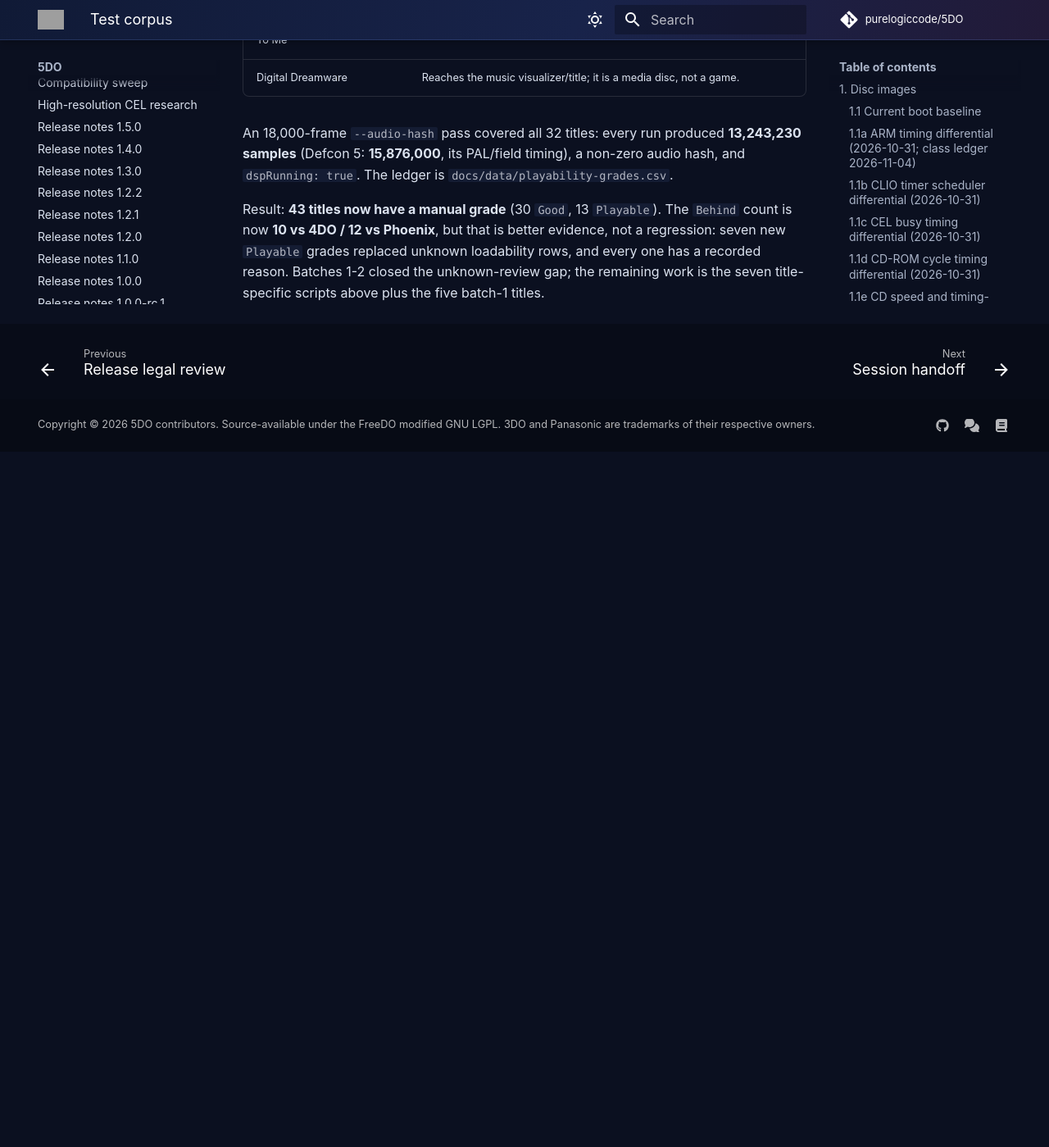
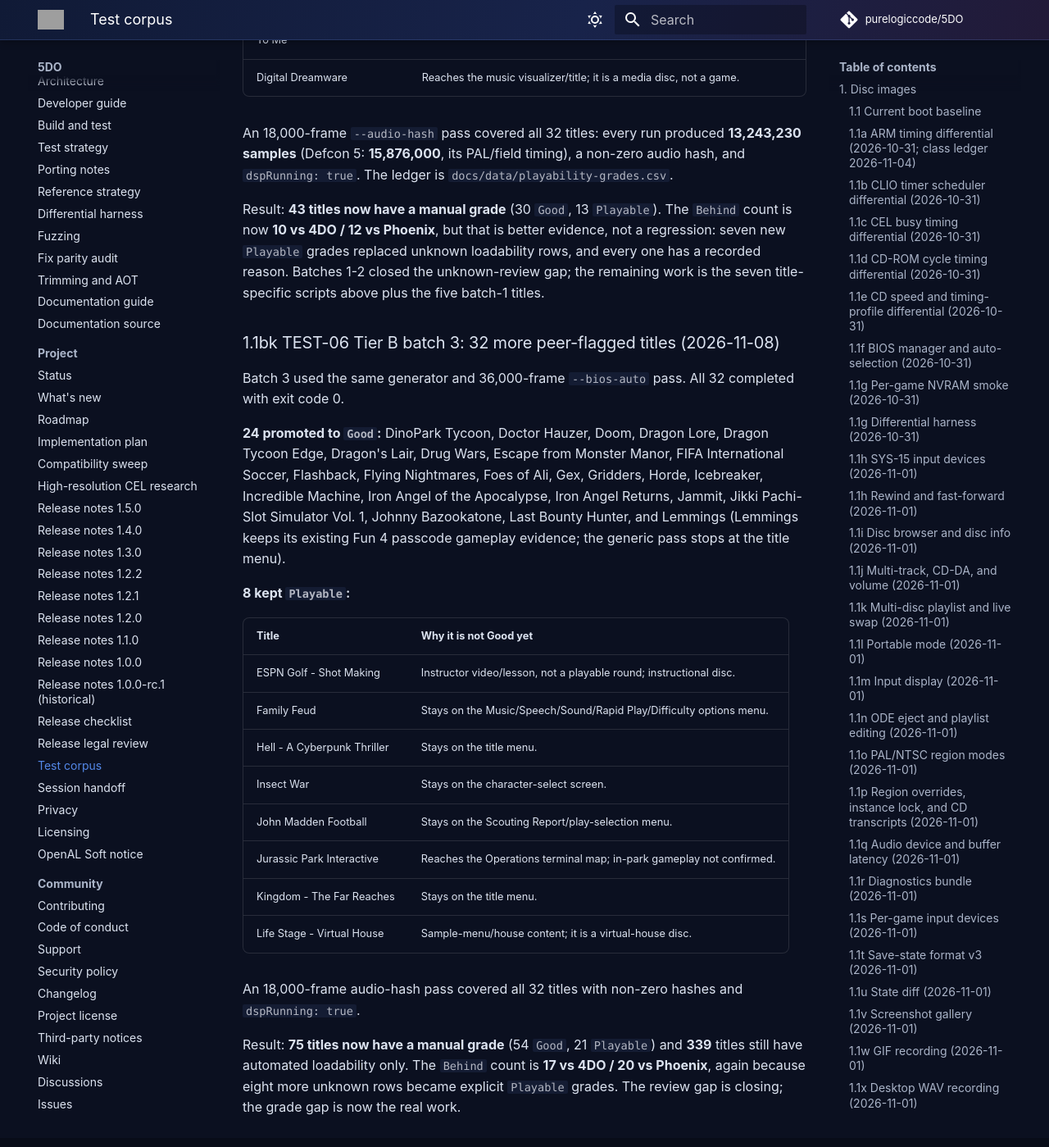
Before and after one commit to purelogiccode/5DO, an MkDocs documentation site: the page built from docs/TestCorpus.md, in a window 1280 px wide and 1400 px high, scrolled down 84157 px. Shown: the whole window at 82% size. Built offline with MkDocs 1.6.1 and Material for MkDocs 9.7.7, drawn with Linux system fonts in a browser that asks for light colours; comment, search, counter and statistics services are not loaded; before the commit the page ends 84708 px from its top, so only the background shows below that; some of the changed text lies outside the part shown; grey boxes are pictures that could not be loaded.

Commit message:
Run Tier B batch 3 and review 75 titles
- generate and run 32 more peer-flagged titles with --bios-auto
- promote 24 to Good; keep 8 Playable with recorded reasons
- audio-hash pass: non-zero hashes and dspRunning on all 32
- 75 titles reviewed (54 Good, 21 Playable); 339 loadability only remain
- Behind rows are now 17/20, all explicit; 0 loadability regressions

```diff
--- a/docs/ImplementationPlan.md
+++ b/docs/ImplementationPlan.md
@@ -5,7 +5,7 @@
 **Current release:** `1.5.0`
 **Repository:** <https://github.com/purelogiccode/5DO><br>
 **Branch:** `master`<br>
-**Status:** **2,051 tests pass**; build, format, and InspectCode are clean. The local collection now inventories **1,371 disc images**, which collapse to **414 unique titles** and a **378-title game test set**. The new 3-way matrix matches **232 titles to 4DO** and **246 to Phoenix** (194 to both), with **0 loadability regressions**, **2 titles where 5DO is ahead of 4DO**, and **0 untested**; the four no-video results are secondary media/homebrew, not retail game regressions. Tier B batches 1-2 reviewed **43 titles** (30 `Good`, 13 `Playable`); batches 1 promoted five titles to `Good`, and batch 2 reviewed 32 peer-flagged titles (25 `Good`, 7 `Playable`). The remaining `Behind` rows are **10 vs 4DO / 12 vs Phoenix**, all explicit and documented. The 50-title accuracy panel keeps **50/50 frame hashes** and **150/150 audio hashes** at frames 60/120/300. The 594-disc legacy sweep remains **593 rendered, 1 known failure** (Crash 'n Burn Japan). Full evidence: `docs/CompatibilityComparison.md`, `docs/DifferentialHarness.md` §8, `docs/GameCompatibilityResults.md`.
+**Status:** **2,051 tests pass**; build, format, and InspectCode are clean. The local collection now inventories **1,371 disc images**, which collapse to **414 unique titles** and a **378-title game test set**. The new 3-way matrix matches **232 titles to 4DO** and **246 to Phoenix** (194 to both), with **0 loadability regressions**, **2 titles where 5DO is ahead of 4DO**, and **0 untested**; the four no-video results are secondary media/homebrew, not retail game regressions. Tier B batches 1-3 reviewed **75 titles** (54 `Good`, 21 `Playable`); **339 titles** still have automated loadability only. The remaining `Behind` rows are **17 vs 4DO / 20 vs Phoenix**, all explicit and documented. The 50-title accuracy panel keeps **50/50 frame hashes** and **150/150 audio hashes** at frames 60/120/300. The 594-disc legacy sweep remains **593 rendered, 1 known failure** (Crash 'n Burn Japan). Full evidence: `docs/CompatibilityComparison.md`, `docs/DifferentialHarness.md` §8, `docs/GameCompatibilityResults.md`.
 **Goal:** beat 4DO and Phoenix on **measured, player-visible compatibility**, and remain the best standalone desktop 3DO emulator on Windows, Linux, and macOS.<br>
 **Plan shape:** **three phases, one corpus, one comparison, four gates.** Research, product, and speculative timing work are out of scope until the compatibility gate is green.
 
@@ -50,7 +50,7 @@
 | Static analysis | `jb inspectcode --severity=WARNING` - **0 results** |
 | CLI | `5DO 1.5.0 (FiveDo)`; `selftest --json` - all checks `ok: true` |
 | Corpus inventory | **1,371 images**, **653 distinct game IDs**, **414 unique titles**, **378 game test set** |
-| 3-way comparison | 4DO **232** matched, Phoenix **246** matched, both **194**; **0 regressions**, **2 ahead of 4DO**, **10 `Behind` vs 4DO / 12 vs Phoenix** (43 reviewed titles, all explicit) |
+| 3-way comparison | 4DO **232** matched, Phoenix **246** matched, both **194**; **0 regressions**, **2 ahead of 4DO**, **17 `Behind` vs 4DO / 20 vs Phoenix** (75 reviewed titles, all explicit) |
 | 50-title panel | **50/50 captured, 0 errors**; **50/50 frame hashes** at 60/120/300; **150/150 audio hashes** |
 | Scripted input | 5 titles, 900 frames; **5/5 frame hashes** at 60/300/600; input changes guest output |
 | 3,000-frame sample | 4/5 video matches; Road Rash still diverges; first behavioral difference is CD cadence |
@@ -93,8 +93,8 @@ These are done and must not regress. They are listed here once; the backlog cont
 
 ### 2.4 Evidence gaps that block the claim
 
-1. **Loadability is not playability.** The matrix has **43 manual gameplay grades** and **371 automated loadability results**, with **0 untested**; the four `No video` rows are secondary media/homebrew. Tier B is now explicit for 43 titles; the rest still need review.
-2. **The peer comparison is now explicit, not unknown.** After Tier B batches 1-2, **43 titles have a manual grade** and **10 rows remain `Behind` vs 4DO / 12 vs Phoenix**. Every one has a recorded reason (lightgun menu, media disc, or a missing title-specific script); none is an unexplained loading failure.
+1. **Loadability is not playability.** The matrix has **75 manual gameplay grades** and **339 automated loadability results**, with **0 untested**; the four `No video` rows are secondary media/homebrew. Tier B has reviewed 75 titles; the rest still need review.
+2. **The peer comparison is now explicit, not unknown.** After Tier B batches 1-3, **75 titles have a manual grade** and **17 rows remain `Behind` vs 4DO / 20 vs Phoenix**. Every one has a recorded reason (lightgun menu, media disc, instructional disc, or a missing title-specific script); none is an unexplained loading failure.
 3. **The CD cadence residual is still open.** Eleven 50-title panel titles diverge in command cadence at frame 300; video and audio still match. It is a diagnostic difference until a title shows a player-visible effect.
 4. **Platform evidence is asymmetric.** Windows and Linux are validated; macOS is documented best-effort. That is acceptable for the compatibility claim but must be stated in the release notes.
 
@@ -134,7 +134,8 @@ Each entry is a single feature or a tightly-scoped bundle. **No feature appears
   - **Tier C (top 50):** full gameplay review to `Good`/`Playable`/`Unplayable` with a reason and evidence.
   **Done when:** all 378 games have a reviewed status; Tier B has zero unexplained regressions; Tier C is ≥95% Good/Playable; the matrix and per-game database are updated.
   **Evidence (2026-11-08 batch 1):** the ten comparison diffs were run through a 10-minute 5DO-only scripted pass (`artifacts/tierb-behind-clean`, `benchmarks/diff/tierb-behind.json`). Five reached and sustained gameplay (**Battle Chess**, **Crash 'n Burn**, **Myst**, **Olympic Summer Games**, **Orbatak**) and were promoted to `Good`; the other five stay `Playable` pending title-specific scripts (Crime Patrol, Mad Dog II, Guardian War, Shootout at Old Tucson, Slayer).
-  **Evidence (2026-11-08 batch 2):** 32 titles where both 4DO and Phoenix claim `Playable`/`Good` were reviewed with `--bios-auto`; **25 were promoted to `Good`** and **7 kept `Playable`** (20th Century Almanac, BladeForce, Carrier, Club 3DO, DeathKeep, Dennis Miller, Digital Dreamware). An 18,000-frame audio-hash pass produced non-zero hashes and `dspRunning` on all 32. The ledger is `docs/data/playability-grades.csv`; `docs/CompatibilityComparison.md` now has **43 reviewed titles** and **10/12 explicit `Behind` rows**. See `TestCorpus.md` §1.1bj.
+  **Evidence (2026-11-08 batch 2):** 32 titles where both 4DO and Phoenix claim `Playable`/`Good` were reviewed with `--bios-auto`; **25 were promoted to `Good`** and **7 kept `Playable`** (20th Century Almanac, BladeForce, Carrier, Club 3DO, DeathKeep, Dennis Miller, Digital Dreamware). The ledger is `docs/data/playability-grades.csv`.
+  **Evidence (2026-11-08 batch 3):** 32 more peer-flagged titles were run with `--bios-auto`; **24 were promoted to `Good`** and **8 kept `Playable`** (ESPN Golf, Family Feud, Hell, Insect War, John Madden Football, Jurassic Park Interactive, Kingdom, Life Stage). An 18,000-frame audio-hash pass produced non-zero hashes and `dspRunning` on all 32. The comparison now has **75 reviewed titles** (54 `Good`, 21 `Playable`), **339 automated loadability only**, and **17/20 explicit `Behind` rows**. See `TestCorpus.md` §1.1bk.
   **Why first:** this is the only evidence that answers "better than 4DO and Phoenix" for a player. The old 594-title "renders" count does not.
   **Ref:** `docs/CompatibilityComparison.md`; `docs/Compatibility.md` §10/§13.
 
@@ -372,6 +373,8 @@ dotnet run --project src/FiveDo.Frontend.Avalonia -c Release -- --smoke-test --f
 
 Append new entries here; do not delete history. Each entry is a completed canonical item or a release milestone.
 
+- **2026-11-08 - TEST-06 Tier B batch 3 (32 peer-flagged titles).** Generated `benchmarks/diff/tierb-panel-3.json` and ran the 36,000-frame `--bios-auto` pass. All 32 completed; **24 promoted to `Good`** and **8 kept `Playable`** (ESPN Golf, Family Feud, Hell, Insect War, John Madden Football, Jurassic Park Interactive, Kingdom, Life Stage). An 18,000-frame audio-hash pass produced non-zero hashes and `dspRunning` on all 32. The comparison now has **75 reviewed titles** (54 `Good`, 21 `Playable`), **339 automated loadability only**, and **17/20 explicit `Behind` rows**. See `TestCorpus.md` §1.1bk.
+
 - **2026-11-08 - TEST-06 Tier B batch 2 (32 peer-flagged titles).** Generated the next batch with `tools/build-tierb-manifest.py` (both 4DO and Phoenix claim `Playable`/`Good`, 5DO had only loadability). All 32 completed a 36,000-frame `--bios-auto` pass; **25 were promoted to `Good`** and **7 kept `Playable`** with recorded reasons (20th Century Almanac, BladeForce, Carrier, Club 3DO, DeathKeep, Dennis Miller, Digital Dreamware). An 18,000-frame audio-hash pass produced non-zero hashes and `dspRunning` on all 32; 13,243,230 samples each (Defcon 5: 15,876,000). Added the Tier B grade ledger `docs/data/playability-grades.csv` and the contact-sheet tool. The comparison now has **43 reviewed titles** (30 `Good`, 13 `Playable`) and **10/12 explicit `Behind` rows**. See `TestCorpus.md` §1.1bj.
 
 - **2026-11-08 - TEST-06 Tier B batch 1 (10 comparison diffs).** Ran the ten titles where 5DO differed from 4DO or Phoenix through a 5DO-only 36,000-frame scripted pass (`tools/playability-sweep.py`, `benchmarks/diff/tierb-behind.json`, `benchmarks/diff/scripts/tierb-10min.txt`) with captures at 600/3,600/18,000/36,000. Five titles reached and sustained gameplay and were promoted to `Good`: Battle Chess, Crash 'n Burn, Myst, Olympic Summer Games, and Orbatak. The five promoted titles were re-run on stock BIOS behavior with **13,243,230 samples** and non-zero audio hashes; Crash 'n Burn's 18,000-frame WAV is non-silent (peak 7,631, RMS 1,190, 0 clipped). Crime Patrol, Mad Dog II, Guardian War, Shootout at Old Tucson, and Slayer remain `Playable` pending title-specific scripts. The comparison moved from **8 `Behind` vs 4DO / 10 vs Phoenix** to **4 vs 4DO / 5 vs Phoenix**, with 0 loadability regressions. See `TestCorpus.md` §1.1bi.
--- a/docs/TestCorpus.md
+++ b/docs/TestCorpus.md
@@ -3028,12 +3028,12 @@ and the Phoenix (Arts-Union) list, then joins the 5DO sweep and manual grades. T
 | Matched to 4DO | 232 of 241 reference titles |
 | Matched to Phoenix | 246 of 302 reference titles |
 | Matched to both | 194 |
-| 5DO manual gameplay grades | 43 |
-| 5DO automated loadability | 371 |
+| 5DO manual gameplay grades | 75 |
+| 5DO automated loadability | 339 |
 | 5DO untested | 0 |
 | 5DO ahead of 4DO | 2 (Orbatak, Shootout at Old Tucson) |
-| 5DO behind 4DO | 10 after Tier B batch 2 (8 initially; batches 1-2 turned unknown rows into explicit grades) |
-| 5DO behind Phoenix | 12 after Tier B batch 2 (10 initially) |
+| 5DO behind 4DO | 17 after Tier B batch 3 (8 initially; batches 1-3 turned unknown rows into explicit grades) |
+| 5DO behind Phoenix | 20 after Tier B batch 3 (10 initially) |
 | Loadability regressions | 0 |
 
 **Phoenix is a 100% list, not a graded database.** All 302 entries are recorded at 100%, so
@@ -3119,3 +3119,37 @@ count is now **10 vs 4DO / 12 vs Phoenix**, but that is better evidence, not a r
 seven new `Playable` grades replaced unknown loadability rows, and every one has a
 recorded reason. Batches 1-2 closed the unknown-review gap; the remaining work is the
 seven title-specific scripts above plus the five batch-1 titles.
+
+### 1.1bk TEST-06 Tier B batch 3: 32 more peer-flagged titles (2026-11-08)
+
+Batch 3 used the same generator and 36,000-frame `--bios-auto` pass. All 32 completed
+with exit code 0.
+
+**24 promoted to `Good`:** DinoPark Tycoon, Doctor Hauzer, Doom, Dragon Lore, Dragon
+Tycoon Edge, Dragon's Lair, Drug Wars, Escape from Monster Manor, FIFA International
+Soccer, Flashback, Flying Nightmares, Foes of Ali, Gex, Gridders, Horde, Icebreaker,
+Incredible Machine, Iron Angel of the Apocalypse, Iron Angel Returns, Jammit, Jikki
+Pachi-Slot Simulator Vol. 1, Johnny Bazookatone, Last Bounty Hunter, and Lemmings
+(Lemmings keeps its existing Fun 4 passcode gameplay evidence; the generic pass stops at
+the title menu).
+
+**8 kept `Playable`:**
+
+| Title | Why it is not Good yet |
+|---|---|
+| ESPN Golf - Shot Making | Instructor video/lesson, not a playable round; instructional disc. |
+| Family Feud | Stays on the Music/Speech/Sound/Rapid Play/Difficulty options menu. |
+| Hell - A Cyberpunk Thriller | Stays on the title menu. |
+| Insect War | Stays on the character-select screen. |
+| John Madden Football | Stays on the Scouting Report/play-selection menu. |
+| Jurassic Park Interactive | Reaches the Operations terminal map; in-park gameplay not confirmed. |
+| Kingdom - The Far Reaches | Stays on the title menu. |
+| Life Stage - Virtual House | Sample-menu/house content; it is a virtual-house disc. |
+
+An 18,000-frame audio-hash pass covered all 32 titles with non-zero hashes and
+`dspRunning: true`.
+
+Result: **75 titles now have a manual grade** (54 `Good`, 21 `Playable`) and **339**
+titles still have automated loadability only. The `Behind` count is **17 vs 4DO / 20 vs
+Phoenix**, again because eight more unknown rows became explicit `Playable` grades. The
+review gap is closing; the grade gap is now the real work.
```
Also changed, not shown: docs/CompatibilityComparison.md (+42 -41 lines), docs/DifferentialHarness.md (+5 -6 lines), docs/Status.md (+3 -3 lines), docs/data/playability-grades.csv (+33 -1 lines), docs/data/compatibility-comparison.json, 2 other files.
